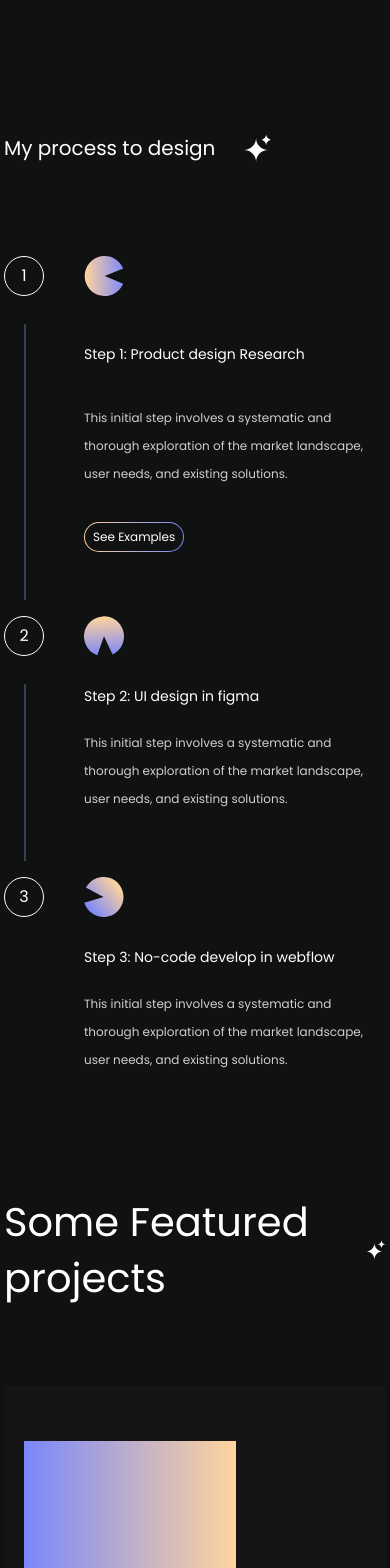
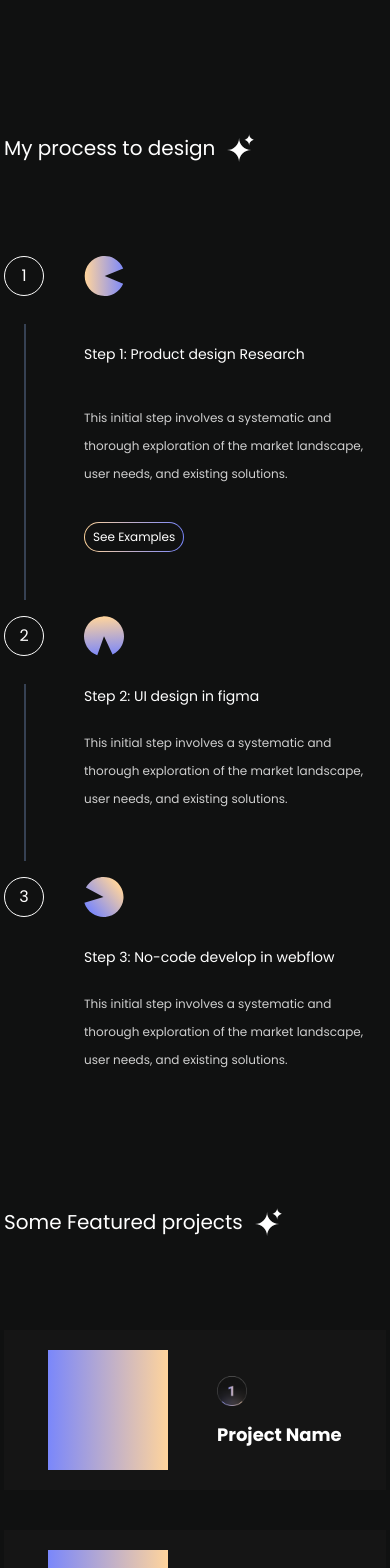
Before and after one commit to kudae3/znisa, a React (Vite) app: page / in a window 390 px wide. Shown: the part 200-1768 px from the top of the page. Built offline with nearby package versions, Linux system fonts and the light colour scheme.

Commit message:
feat: improve layout and responsiveness of Process and Projects components

```diff
--- a/src/components/Process.jsx
+++ b/src/components/Process.jsx
@@ -31,7 +31,7 @@ const Process = () => {
 
   return (
     <div className='text-white flex flex-col gap-10 mt-20'>
-        <div className='flex gap-[29px] items-center pb-10'>
+        <div className='flex gap-3 md:gap-[29px] items-center pb-10'>
             <h2 className='font-normal text-[20px] md:text-[40px] leading-14'>My process to design</h2>
             <Twinkle/>
         </div>
--- a/src/components/Projects.jsx
+++ b/src/components/Projects.jsx
@@ -22,20 +22,20 @@ const projectsData = [
 const Projects = () => {
   return (
     <div className='text-white flex flex-col gap-10 mt-20'>
-        <div className='flex gap-[29px] items-center pb-10'>
-            <h2 className='font-normal text-[40px] leading-14'>Some Featured projects</h2>
+        <div className='flex gap-3 md:gap-[29px] items-center pb-10'>
+            <h2 className='font-normal text-[20px] md:text-[40px] leading-14'>Some Featured projects</h2>
             <Twinkle/>
         </div>
 
         <div className='flex flex-col gap-10'>
           {projectsData.map((project) => (
-            <div key={project.id} className='py-[55px] px-5 flex justify-around items-center bg-[#151515]'>
-                <div className='w-[545px] h-[545px] gradient-bg'></div>
+            <div key={project.id} className='py-5  md:py-[55px] px-5 flex justify-around items-center bg-[#151515]'>
+                <div className='w-[120px] h-[120px] md:w-[545px] md:h-[545px] gradient-bg'></div>
                 <div className='flex flex-col gap-5'>
-                    <div className='w-[53px] h-[53px]'>
+                    <div className='w-[30px] h-[30px] md:w-[53px] md:h-[53px]'>
                         <img src={project.icon} alt={project.name} />
                     </div>
-                    <h2 className='font-bold text-[36px] leading-[22px]'>{project.name}</h2>
+                    <h2 className='font-bold text-[18px] md:text-[36px] leading-[18px] md:leading-[22px]'>{project.name}</h2>
                 </div>
             </div>
           ))}
```
